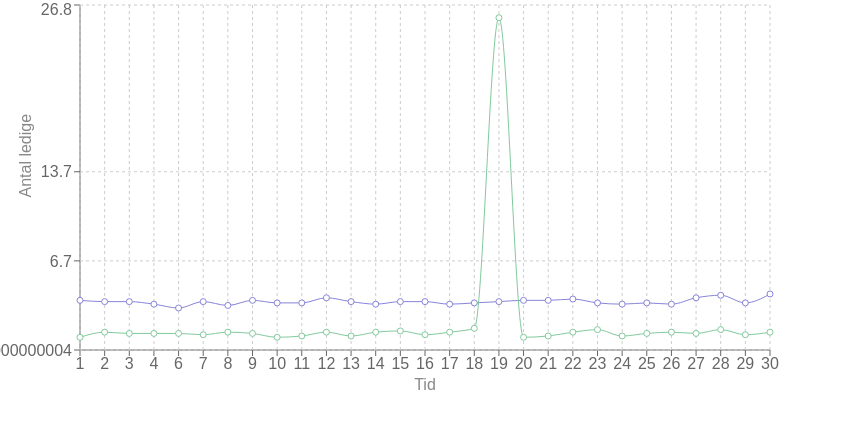
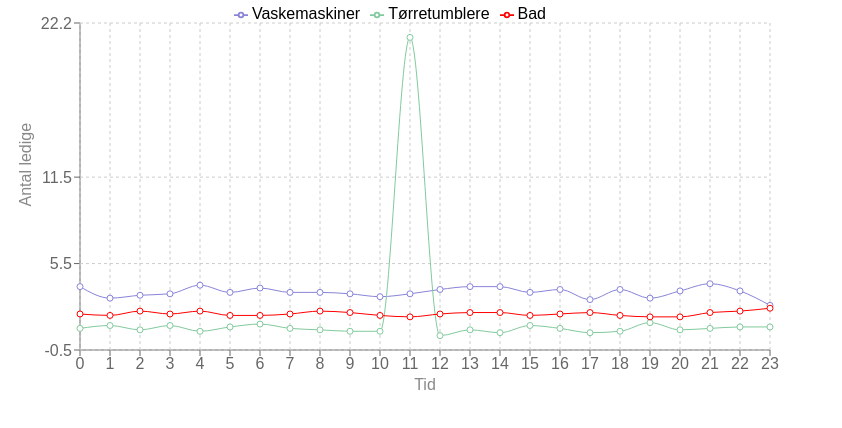
Before and after one commit to sorenlouv/washing-stats, a React (Create React App) app in the folder wash-client/: page / in a window 1280 px wide. Shown: the top 428 px of the page, without its empty margins (0-842 px from the left). Built offline with nearby package versions, Linux system fonts and the light colour scheme.

Commit message:
Refactor graph utils

```diff
--- a/wash-client/src/App.js
+++ b/wash-client/src/App.js
@@ -1,6 +1,7 @@
-import React, { Component } from 'react';
+import React from 'react';
 import {
   LineChart,
+  Legend,
   Line,
   XAxis,
   YAxis,
@@ -17,10 +18,9 @@ import {
 
 import './App.css';
 
-const data = getByDayOfMonth(sampleData);
+const data = getByHoursOfDay(sampleData);
 
-class App extends Component {
-  render() {
+function App() {
   return (
     <div className="App">
       <LineChart
@@ -36,10 +36,7 @@ class App extends Component {
             dy: 15,
             fill: '#888'
           }}
-            dataKey="key"
-            tickFormatter={key => {
-              return key;
-            }}
+          dataKey="label"
         />
         <YAxis
           domain={['dataMin - 1', 'dataMax + 1']}
@@ -53,23 +50,35 @@ class App extends Component {
         />
         <CartesianGrid strokeDasharray="3 3" />
         <Tooltip />
+        <Legend
+          verticalAlign="top"
+          onClick={() => {
+            debugger;
+          }}
+        />
 
         <Line
+          name="Vaskemaskiner"
           type="monotone"
           dataKey="washersAvg"
           stroke="#8884d8"
           activeDot={{ r: 8 }}
         />
         <Line
+          name="Tørretumblere"
           type="monotone"
           dataKey="dryersAvg"
           stroke="#82ca9d"
-            label="Tørretumblere"
+        />
+        <Line
+          name="Bad"
+          type="monotone"
+          dataKey="showersAvg"
+          stroke="#ff0000"
         />
       </LineChart>
     </div>
   );
 }
-}
 
 export default App;
--- a/wash-client/src/utils.js
+++ b/wash-client/src/utils.js
@@ -2,45 +2,39 @@ import _ from 'lodash';
 
 // By day of week
 export function getByDayOfWeek(items) {
-  const obj = items.reduce((memo, item) => {
-    const weekDay = new Date(item.time).getDay();
-    return getSmth(memo, item, weekDay);
-  }, {});
-
-  return getAsSortedArray(obj);
+  return getChartData(items, item => {
+    const key = new Date(item.time).getDay();
+    const label = key;
+    return { key, label };
+  });
 }
 
 // by hour of day
 export function getByHoursOfDay(items) {
-  const obj = items.reduce((memo, item) => {
-    const hour = new Date(item.time).getHours();
-    return getSmth(memo, item, hour);
-  }, {});
-
-  return getAsSortedArray(obj);
+  return getChartData(items, item => {
+    const key = new Date(item.time).getHours();
+    const label = key;
+    return { key, label };
+  });
 }
 
 export function getByDayOfMonth(items) {
-  const obj = items.reduce((memo, item) => {
-    const day = new Date(item.time).getDate();
-    return getSmth(memo, item, day);
-  }, {});
-
-  return getAsSortedArray(obj);
+  return getChartData(items, item => {
+    const key = new Date(item.time).getDate();
+    const label = key;
+    return { key, label };
+  });
 }
 
 // by hour of week
 export function getByHourOfWeek(items) {
-  const obj = items.reduce((memo, item) => {
+  return getChartData(items, item => {
     const weekDay = new Date(item.time).getDay();
     const hour = new Date(item.time).getHours();
     const key = parseInt(`${weekDay}${_.padStart(hour, 2, '0')}`, 10);
     const label = `${getWeekdayLabel(weekDay)}, kl. ${hour}`;
-
-    return getSmth(memo, item, key, label);
-  }, {});
-
-  return getAsSortedArray(obj);
+    return { key, label };
+  });
 }
 
 function getWeekdayLabel(i) {
@@ -55,39 +49,38 @@ function getWeekdayLabel(i) {
   ][i];
 }
 
+function getChartData(items, iteratee) {
+  const chartData = items.reduce((state, item) => {
+    const { key, label } = iteratee(item);
+
+    return {
+      ...state,
+      [key]: {
+        ...state[key],
+        key,
+        label,
+        washers: _.get(state, `[${key}].washers`, 0) + item.washers.available,
+        dryers: _.get(state, `[${key}].dryers`, 0) + item.dryers.available,
+        showers: _.get(state, `[${key}].showers`, 0) + item.showers.available,
+        occurrences: _.get(state, `[${key}].occurrences`, 0) + 1
+      }
+    };
+  }, {});
+
+  return Object.values(chartData).sort(sortByKey).map(getAverages);
+}
+
+function getAverages(item) {
+  return {
+    ...item,
+    washersAvg: round(item.washers / item.occurrences),
+    dryersAvg: round(item.dryers / item.occurrences),
+    showersAvg: round(item.showers / item.occurrences)
+  };
+}
+
 function sortByKey(a, b) {
   return a.key - b.key;
-}
-
-function getAsSortedArray(obj) {
-  return Object.values(obj).sort(sortByKey);
-}
-
-function getSmth(memo, item, key, label) {
-  if (!memo[key]) {
-    memo[key] = {
-      key,
-      label,
-      washers: 0,
-      washersAvg: 0,
-      dryers: 0,
-      dryersAvg: 0,
-      showers: 0,
-      showersAvg: 0,
-      items: 0
-    };
-  }
-
-  memo[key].washers += item.washers.available;
-  memo[key].dryers += item.dryers.available;
-  memo[key].showers += item.showers.available;
-  memo[key].items += 1;
-
-  memo[key].washersAvg = round(memo[key].washers / memo[key].items);
-  memo[key].dryersAvg = round(memo[key].dryers / memo[key].items);
-  memo[key].showersAvg = round(memo[key].showers / memo[key].items);
-
-  return memo;
 }
 
 function round(num) {
```
Also changed, not shown: 2 other files (tests, documents, lock files or other folders). Lines whose indentation alone changed are shown as unchanged.
